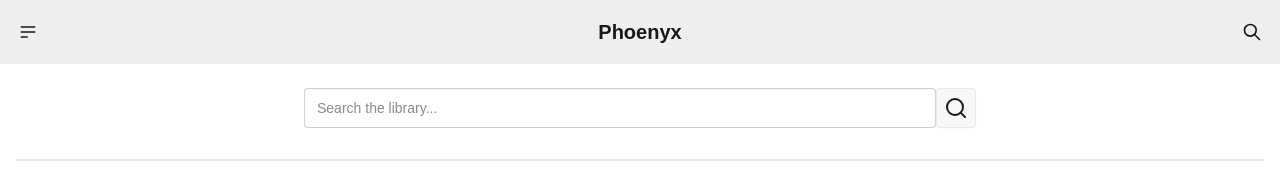
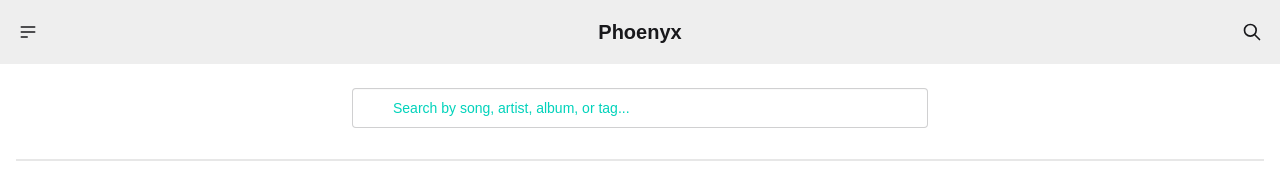
Before and after one commit to nix24/phoenyxplayerv2, a Next.js app: page / in a window 1280 px wide. Shown: the top 178 px of the page. Built offline with nearby package versions, Linux system fonts and the light colour scheme; no server answers; the database is empty.

Commit message:
creating search bar component

```diff
--- a/package.json
+++ b/package.json
@@ -10,8 +10,10 @@
 	},
 	"dependencies": {
 		"@prisma/client": "^5.22.0",
+		"@types/flexsearch": "^0.7.6",
 		"@types/howler": "^2.2.12",
 		"@types/sharp": "^0.31.1",
+		"flexsearch": "^0.7.43",
 		"howler": "^2.2.4",
 		"lucide-react": "^0.473.0",
 		"music-metadata": "10.7.0",
--- /dev/null
+++ b/src/app/components/SearchBar.tsx
@@ -0,0 +1,70 @@
+"use client";
+
+import { useEffect, useState, useCallback } from "react";
+import { Search } from "lucide-react";
+import FlexSearch from "flexsearch";
+import type { Track } from "@/app/lib/types";
+
+interface SearchBarProps {
+	tracks: Track[];
+	onSearchResults: (results: Track[]) => void;
+}
+
+export function SearchBar({ tracks, onSearchResults }: SearchBarProps) {
+	const [searchTerm, setSearchTerm] = useState("");
+	const [index, setIndex] = useState<FlexSearch.Index>();
+
+	// Initialize FlexSearch index
+	useEffect(() => {
+		const searchIndex = new FlexSearch.Index({
+			preset: "performance",
+			tokenize: "forward",
+		});
+
+		// Index all tracks
+		tracks.forEach((track, idx) => {
+			const searchableContent = `${track.title} ${
+				Array.isArray(track.artists) ? track.artists.join(" ") : track.artists
+			} ${
+				Array.isArray(track.tags) ? track.tags.join(" ") : track.tags
+			}`.toLowerCase();
+			searchIndex.add(idx, searchableContent);
+		});
+
+		setIndex(searchIndex);
+	}, [tracks]);
+
+	// Handle search
+	const handleSearch = useCallback(
+		(term: string) => {
+			setSearchTerm(term);
+
+			if (!term.trim() || !index) {
+				onSearchResults(tracks);
+				return;
+			}
+
+			const results = index.search(term.toLowerCase());
+			const matchedTracks = results.map((idx) => tracks[idx as number]);
+			onSearchResults(matchedTracks);
+		},
+		[index, tracks, onSearchResults],
+	);
+
+	return (
+		<div className="form-control w-full max-w-xl mx-auto my-6">
+			<div className="input-group relative">
+				<span className="absolute left-3 top-2 flex items-center pointer-events-none">
+					<Search className="h-5 w-5 text-accent" />
+				</span>
+				<input
+					type="text"
+					value={searchTerm}
+					onChange={(e) => handleSearch(e.target.value)}
+					placeholder="Search by song, artist, album, or tag..."
+					className="input input-bordered w-full pl-10 text-sm placeholder-accent focus:ring-2 focus:ring-accent"
+				/>
+			</div>
+		</div>
+	);
+}
--- a/src/app/page.tsx
+++ b/src/app/page.tsx
@@ -5,6 +5,7 @@
 import { useEffect, useState, useCallback } from "react";
 import { AudioUploader } from "./components/AudioUploader";
 import { TrackDropdown } from "./components/TrackDropdown";
+import { SearchBar } from "./components/SearchBar";
 import Link from "next/link";
 import Image from "next/image";
 import type { Track } from "@/app/lib/types";
@@ -13,6 +14,7 @@
 export default function Home() {
 	const { playTrack, setQueue, queue } = usePlayerStore();
 	const [tracks, setTracks] = useState<Track[]>([]);
+	const [filteredTracks, setFilteredTracks] = useState<Track[]>([]);
 	const [loading, setLoading] = useState(true);
 	const [error, setError] = useState<string | null>(null);
 
@@ -26,24 +28,23 @@
 			const formattedTracks = data.map((track: Track) => ({
 				id: track.id,
 				url: `/api/tracks/${track.id}/audio`,
-				// URL to stream the audio
 				thumbnailUrl: `/api/tracks/${track.id}/thumbnail`,
 				title: track.title,
 				artists: Array.isArray(track.artists)
 					? track.artists
-					: JSON.parse(track.artists), // Parse only if needed
+					: JSON.parse(track.artists),
 				tags: Array.isArray(track.tags) ? track.tags : JSON.parse(track.tags),
 				fileSize: track.fileSize === null ? undefined : track.fileSize,
 			}));
 
 			setTracks(formattedTracks);
-			setQueue(formattedTracks);
+			setFilteredTracks(formattedTracks);
 		} catch (err) {
 			setError(err instanceof Error ? err.message : "Failed to load tracks");
 		} finally {
 			setLoading(false);
 		}
-	}, [setQueue]);
+	}, []);
 
 	useEffect(() => {
 		refreshTracks();
@@ -94,20 +95,7 @@
 	return (
 		<main className="min-h-screen pb-24 bg-base-100">
 			<div className="container mx-auto px-4">
-				<div className="form-control w-full max-w-2xl mx-auto my-6">
-					<div className="input-group flex flex-row">
-						<input
-							type="search"
-							id="search"
-							className="input input-bordered w-full"
-							placeholder="Search the library..."
-						/>
-						<button className="btn btn-square" type="submit">
-							<SearchIcon className="h-6 w-6" />
-						</button>
-					</div>
-				</div>
-
+				<SearchBar tracks={tracks} onSearchResults={setFilteredTracks} />
 				<div className="divider" />
 
 				<section className="max-w-4xl mx-auto">
@@ -115,7 +103,9 @@
 						<li className="p-4 pb-2 text-xs opacity-60 tracking-wide">
 							Most played songs this week
 						</li>
-						{tracks.map((track) => (
+						{!loading &&
+							!error &&
+							filteredTracks.map((track) => (
 								<li
 									key={track.id}
 									className="list-row cursor-pointer hover:bg-base-300 transition-all"
```
Also changed, not shown: 1 other file (tests, documents, lock files or other folders). Lines whose indentation alone changed are shown as unchanged.
